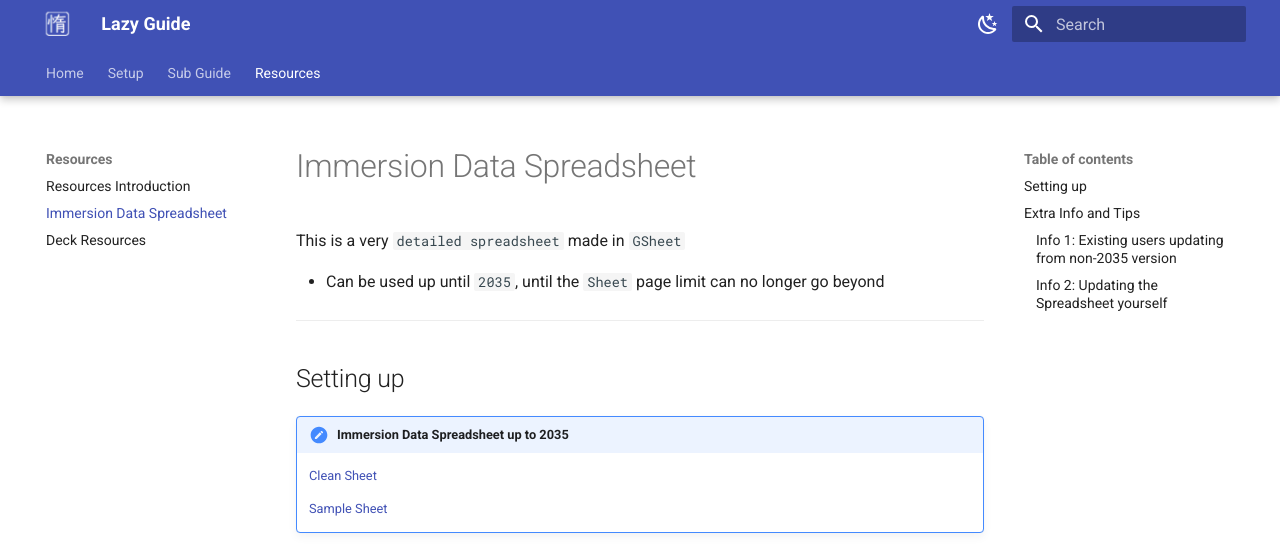
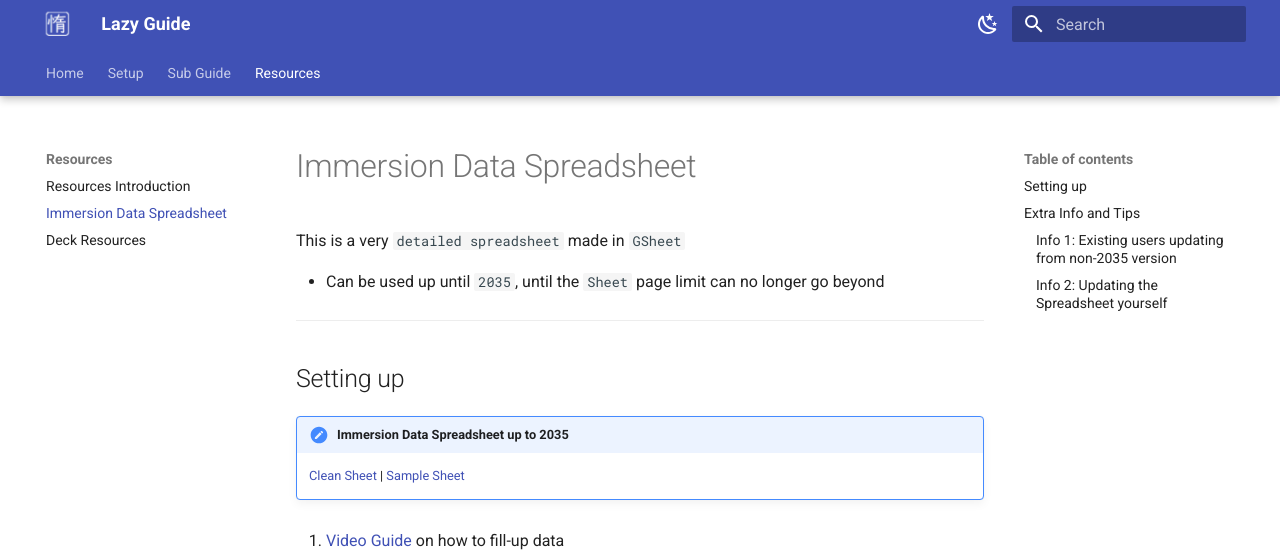
Before and after one commit to Xelieu/xelieu.github.io, an MkDocs documentation site: the page built from docs/jp-lazy-guide/immersionDataSpreadsheet.md, in a window 1280 px wide and 900 px high, cut to the strip 0-557 px from the top of the window. Built offline with MkDocs 1.6.1 and Material for MkDocs 9.7.7, drawn with Linux system fonts in a browser that asks for light colours.

Commit message:
$fix typo

```diff
--- a/docs/jp-lazy-guide/immersionDataSpreadsheet.md
+++ b/docs/jp-lazy-guide/immersionDataSpreadsheet.md
@@ -10,9 +10,7 @@ This is a very `detailed spreadsheet` made in `GSheet`
 
 !!! note "Immersion Data Spreadsheet up to 2035"
 
-    [Clean Sheet](https://docs.google.com/spreadsheets/d/1CYJTt-BikDSH9FaSCOEPrzQk-jotcfhPr-lRxfqMfiU/edit?usp=sharing)
-
-    [Sample Sheet](https://docs.google.com/spreadsheets/d/1rD4kg2blrr0Sn9P6W6sRZy0sYzGp-Pv1VhGOKT7hgmA/edit?usp=sharing)
+    [Clean Sheet](https://docs.google.com/spreadsheets/d/1CYJTt-BikDSH9FaSCOEPrzQk-jotcfhPr-lRxfqMfiU/edit?usp=sharing) | [Sample Sheet](https://docs.google.com/spreadsheets/d/1rD4kg2blrr0Sn9P6W6sRZy0sYzGp-Pv1VhGOKT7hgmA/edit?usp=sharing)
 
 
 1. [Video Guide](https://youtu.be/iklOYoIq7ew) on how to fill-up data
```
